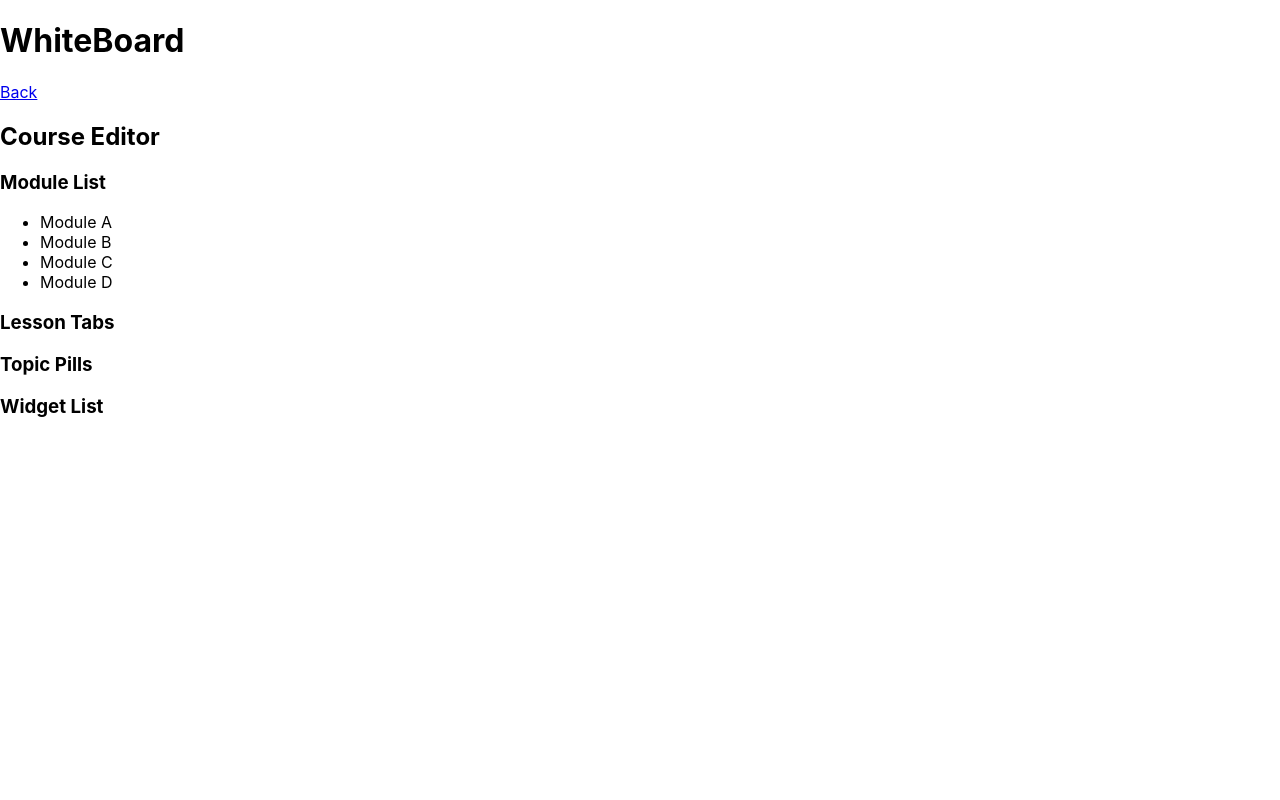
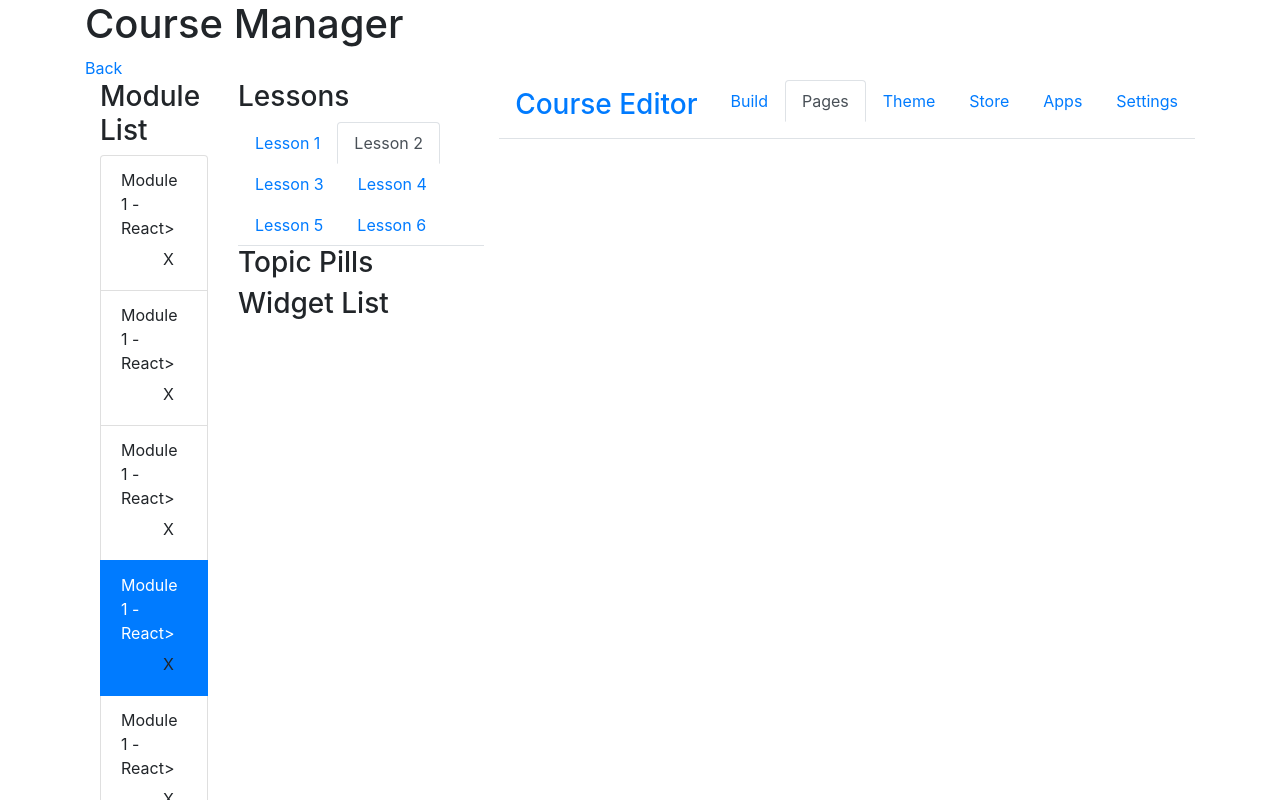
Before and after one commit to anuk1998/cs4550-summer12020-anuk1998-client-react, a React (Create React App) app: page /editor in a window 1280 px wide. Shown: the top 800 px of the page. Built offline with nearby package versions, Linux system fonts and the light colour scheme.

Commit message:
added CourseCardComponent

```diff
--- a/package.json
+++ b/package.json
@@ -3,11 +3,15 @@
   "version": "0.1.0",
   "private": true,
   "dependencies": {
+    "@fortawesome/fontawesome-svg-core": "^1.2.28",
+    "@fortawesome/react-fontawesome": "^0.1.9",
     "@testing-library/jest-dom": "^4.2.4",
     "@testing-library/react": "^9.5.0",
     "@testing-library/user-event": "^7.2.1",
     "bootstrap": "^4.5.0",
+    "font-awesome": "^4.7.0",
     "react": "^16.13.1",
+    "react-bootstrap": "^1.0.1",
     "react-dom": "^16.13.1",
     "react-router-dom": "^5.2.0",
     "react-scripts": "3.4.1"
--- /dev/null
+++ b/src/components/CourseCardComponent.js
@@ -0,0 +1,95 @@
+import React from "react";
+import CourseService from "../services/CourseService";
+import {Link} from "react-router-dom";
+
+export default class CourseCardComponent extends React.Component {
+    state = {
+        editing: false,
+        courses: this.props.courses
+    }
+    setEditing = (editing) =>
+        this.setState({editing: editing})
+
+    ok = () => {
+        CourseService.updateCourse(
+            this.state.courses._id,
+            this.state.courses)
+            .then(status => this.setEditing(false))
+    }
+
+    updateCourseTitle = (newTitle) =>
+        this.setState(prevState => ({
+            courses: {
+                ...prevState.courses,
+                title: newTitle
+            }
+        }))
+
+
+    render() {
+        return (
+            <div>
+                <div className="card" styles={{width: '18rem'}}>
+                    <img className="card-img-top"
+                         src="https://picsum.photos/300/200"/>
+
+                    <div className="card-body">
+
+                        <h5 className="card-title">{this.state.courses.title}</h5>
+
+                        <tr >
+                            <td>
+                                {
+                                    !this.state.editing &&
+                                    <Link to={`/editor/${this.state.courses._id}`}>
+                                        {this.state.courses.title}
+                                    </Link>
+                                }
+                                {this.state.editing && <input
+                                    className = "form-control"
+                                    onChange = {(event) => this.updateCourseTitle(event.target.value) }
+                                    value = {this.state.courses.title}/>}
+                            </td>
+
+                            <td>{this.state.courses.owner}</td>
+
+                            <td>{this.state.courses.modified}</td>
+                            <td>
+                                {
+                                    !this.state.editing &&
+                                    <button
+                                        className = "btn btn-white"
+                                        onClick={() => this.setEditing(true)}>
+                                        <i className="fa fa-pencil" aria-hidden="true"></i>
+                                    </button>
+                                }
+                                {
+                                    this.state.editing &&
+                                    <span>
+                <button
+                    className = "btn btn-success "
+                    onClick = {this.ok}>
+                   <i className="fa fa-check" aria-hidden="true"></i></button>
+                <button
+                    className = "btn btn-danger"
+                    onClick = {
+                        () => this.props.deleteCourse(this.props.courses)}>
+                    <i className="fa fa-trash" aria-hidden="true"></i></button>
+            </span>
+                                }
+                            </td>
+                        </tr>
+
+
+
+
+
+
+                    </div>
+                </div>
+
+
+
+            </div>)
+    }
+}
--- a/src/components/CourseEditor.js
+++ b/src/components/CourseEditor.js
@@ -7,7 +7,40 @@ const CourseEditor = () => {
     return(
         <div>
             <Link to = "/courses">Back</Link>
-        <h2>Course Editor</h2>
+
+
+            <div>
+
+                <ul className="nav nav-tabs float-right">
+                    <li>
+                        <a className="navbar navbar-light wbdv-course-title"><h3>Course Editor</h3>
+                        </a>
+                    </li>
+                    <li className="nav-item">
+                        <a className="nav-link" >Build</a>
+                    </li>
+                    <li className="nav-item wbdv-page-tab">
+                        <a className="nav-link active">Pages</a></li>
+                    <li className="nav-item">
+                        <a className="nav-link" >Theme</a></li>
+                    <li className="nav-item">
+                        <a className="nav-link" >Store</a></li>
+                    <li className="nav-item">
+                        <a className="nav-link" >Apps</a></li>
+                    <li className="nav-item">
+                        <a className="nav-link">Settings</a>
+                    </li>
+                </ul>
+            </div>
+
+
+
+
+
+
+
+
+
 
             <div className = "row">
                 <div className = "col-4">
--- a/src/components/CourseGridComponent.js
+++ b/src/components/CourseGridComponent.js
@@ -1,7 +1,25 @@
-import React from "react"
+import React from "react";
+import CourseCardComponent from './CourseCardComponent';
 
 export default class CourseGridComponent extends React.Component {
     render() {
-        return <h3>Course Grid {this.props.courses.length}</h3>
+        return (
+            <div>
+        <h3>Course Grid {this.props.courses.length}</h3>
+        <div className="container-fluid">
+            <h1>Course Grid</h1>
+            <div className="card-deck">
+                {
+                    this.props.courses.map(course =>
+                        <CourseCardComponent
+                            deleteCourse = {this.props.deleteCourse}
+                            key = {course._id}
+                            courses = {course}/>
+                    )}
+
+            </div>
+        </div>
+            </div>
+    )
     }
 }
--- a/src/components/CourseListContainer.js
+++ b/src/components/CourseListContainer.js
@@ -2,6 +2,7 @@ import React from "react"
 import CourseTableComponent from "./CourseTableComponent";
 import CourseGridComponent from "./CourseGridComponent";
 import CourseService from "../services/CourseService";
+
 
 class CourseListContainer extends React.Component {
 
@@ -64,24 +65,28 @@ class CourseListContainer extends React.Component {
     render() {
         return (
             <div>
-                <h2>CourseList {this.state.courses.length}</h2>
+                <h2>Course List </h2>
                 <input
                     onChange = {(event) => this.setState({
                         newCourseTitle: event.target.value
                     })}
                     value = {this.state.newCourseTitle}
                     placeholder = "Course Title"/>
-                <button onClick = {
+                <button
+                    className = "btn btn-primary"
+                    onClick = {
                     () => this.addCourse(this.state.newCourseTitle)}>
-                    Add Course</button>
+                    <i className="fa fa-plus" aria-hidden="true"></i></button>
 
                 <br/>
                 {
                     this.state.layout == 'table' &&
                         <div>
                             <button
+
+                                className = "float-right btn btn-white"
                                 onClick = {() => this.setLayout('grid')}>
-                                Grid
+                                <i className="fa fa-th" aria-hidden="true"></i>
                             </button>
                     <CourseTableComponent
                         deleteCourse = {this.deleteCourse}
@@ -92,9 +97,10 @@ class CourseListContainer extends React.Component {
                     this.state.layout == 'grid' &&
                     <div>
                         <button
+                            className = "float-right btn btn-white"
                             onClick = {() =>
                                 this.setLayout('table')}>
-                            Table
+                            <i className="fa fa-list" aria-hidden="true"></i>
                         </button>
                     <CourseGridComponent courses = {this.state.courses}/>
                     </div>
--- a/src/components/CourseRowComponent.js
+++ b/src/components/CourseRowComponent.js
@@ -1,6 +1,7 @@
 import React from "react";
 import {Link} from "react-router-dom";
 import CourseService from '../services/CourseService';
+
 
 export default class CourseRowComponent extends React.Component {
     //local state
@@ -49,23 +50,23 @@ render() {
                 {
                     !this.state.editing &&
                 <button
-                    className = "btn btn-primary"
+                    className = "btn btn-white"
                     onClick={() => this.setEditing(true)}>
-                    Edit
+                    <i className="fa fa-pencil" aria-hidden="true"></i>
                 </button>
                 }
                 {
                     this.state.editing &&
                 <span>
                 <button
-                    className = "btn btn-success"
+                    className = "btn btn-success "
                     onClick = {this.ok}>
-                    Ok</button>
+                   <i className="fa fa-check" aria-hidden="true"></i></button>
                 <button
                     className = "btn btn-danger"
                     onClick = {
                         () => this.props.deleteCourse(this.props.courses)}>
-                    Delete</button>
+                    <i className="fa fa-trash" aria-hidden="true"></i></button>
             </span>
                 }
                 </td>
--- a/src/components/CourseTableComponent.js
+++ b/src/components/CourseTableComponent.js
@@ -2,18 +2,21 @@ import React from "react"
 import CourseRowComponent from "./CourseRowComponent"
 
 export default class CourseTableComponent extends React.Component {
-    render() {
+
+render() {
         return(
             <div>
-            <h3>Course Table {this.props.courses.length}</h3>
-                <table className = "table">
+            <h3>Course Table </h3>
+
+                <table className = "table table-striped">
                     <thead>
-                    <tr>
+                    <tr className = "table-light">
                         <th>Title</th>
                         <th>Owner</th>
                         <th>Last Modified</th>
                         <th>
-                            <button>Sort</button>
+                            <button className = "btn btn-white">
+                                <i className="fa fa-sort-alpha-asc" aria-hidden="true"></i></button>
                             <button>Grid</button>
                         </th>
                     </tr>
--- a/src/components/LessonTabs.js
+++ b/src/components/LessonTabs.js
@@ -1,8 +1,29 @@
 import React from "react"
 
 const LessonTabs = () =>
-    <h3>Lesson Tabs</h3>
+    <div>
+    <h3>Lessons</h3>
+
+<ul className="nav nav-tabs">
+    <li className="nav-item">
+        <a className="nav-link lessons wbdv-lesson-tabs"    >Lesson 1</a>
+    </li>
+    <li className="nav-item wbdv-page-tab">
+        <a className="nav-link active wbdv-lesson-tabs"    >Lesson 2</a></li>
+    <li className="nav-item">
+        <a className="nav-link wbdv-lesson-tabs"    >Lesson 3</a></li>
+    <li className="nav-item">
+        <a className="nav-link wbdv-lesson-tabs"    >Lesson 4</a></li>
+    <li className="nav-item wbdv-lesson-tabs">
+        <a className="nav-link wbdv-lesson-tabs"    >Lesson 5</a></li>
+    <li className="nav-item">
+        <a className="nav-link wbdv-lesson-tabs"    >Lesson 6</a>
+    </li>
 
 
 
+</ul>
+
+</div>
+
 export default LessonTabs
--- a/src/components/ModuleList.js
+++ b/src/components/ModuleList.js
@@ -3,11 +3,57 @@ import React from "react"
 const ModuleList = () =>
     <div>
     <h3>Module List</h3>
-        <ul>
-            <li>Module A</li>
-            <li>Module B</li>
-            <li>Module C</li>
-            <li>Module D</li>
+        <ul className="list-group wbdv-module-list">
+            <li className="list-group-item  module-x ">Module
+                1 -React>
+                <button
+                    className="btn btn-white float-right wbdv-module-item-delete-btn"
+                    type="submit">
+                    X
+                </button>
+            </li>
+            <li className="list-group-item  module-x ">Module
+                1 -React>
+                <button
+                    className="btn btn-white float-right wbdv-module-item-delete-btn"
+                    type="submit">
+                    X
+                </button>
+            </li>
+            <li className="list-group-item  module-x ">Module
+                1 -React>
+                <button
+                    className="btn btn-white float-right"
+                    type="submit">
+                    X
+                </button>
+            </li>
+
+            <li className="list-group-item active module-x ">Module
+                1 -React>
+                <button
+                    className="btn btn-white float-right wbdv-module-item-delete-btn"
+                    type="submit">
+                    X
+                </button>
+            </li>
+            <li className="list-group-item  module-x ">Module
+                1 -React>
+                <button
+                    className="btn btn-white float-right wbdv-module-item-delete-btn"
+                    type="submit">
+                    X
+                </button>
+            </li>
+            <li className="list-group-item  module-x ">Module
+                1 -React>
+                <button
+                    className="btn btn-white float-right wbdv-module-item-delete-btn"
+                    type="submit">
+                    X
+                </button>
+            </li>
+
         </ul>
     </div>
 
--- a/src/components/WhiteBoard.js
+++ b/src/components/WhiteBoard.js
@@ -6,13 +6,14 @@ import CourseGridComponent from "./CourseGridComponent";
 import CourseTableComponent from "./CourseTableComponent";
 import HomeComponent from "./HomeComponent";
 import LoginComponent from "./LoginComponent";
+import CourseCardComponent from "./CourseCardComponent";
 
 class WhiteBoard extends React.Component{
     render() {
         return(
             <BrowserRouter>
             <div>
-                <h1>WhiteBoard</h1>
+                <h1>Course Manager</h1>
 
                 {/*To Do: routes to registration, profile components*/}
 
@@ -44,7 +45,6 @@ class WhiteBoard extends React.Component{
                     component = {CourseEditor}/>
 
 
-
             </div>
             </BrowserRouter>
         )
--- a/src/index.js
+++ b/src/index.js
@@ -3,6 +3,10 @@ import ReactDOM from 'react-dom';
 import './index.css';
 import App from './App';
 import * as serviceWorker from './serviceWorker';
+import '../node_modules/font-awesome/css/font-awesome.min.css';
+import '../node_modules/bootstrap/dist/css/bootstrap.css';
+
+
 
 ReactDOM.render(
   <React.StrictMode>
```
Also changed, not shown: 1 other file (tests, documents, lock files or other folders).
